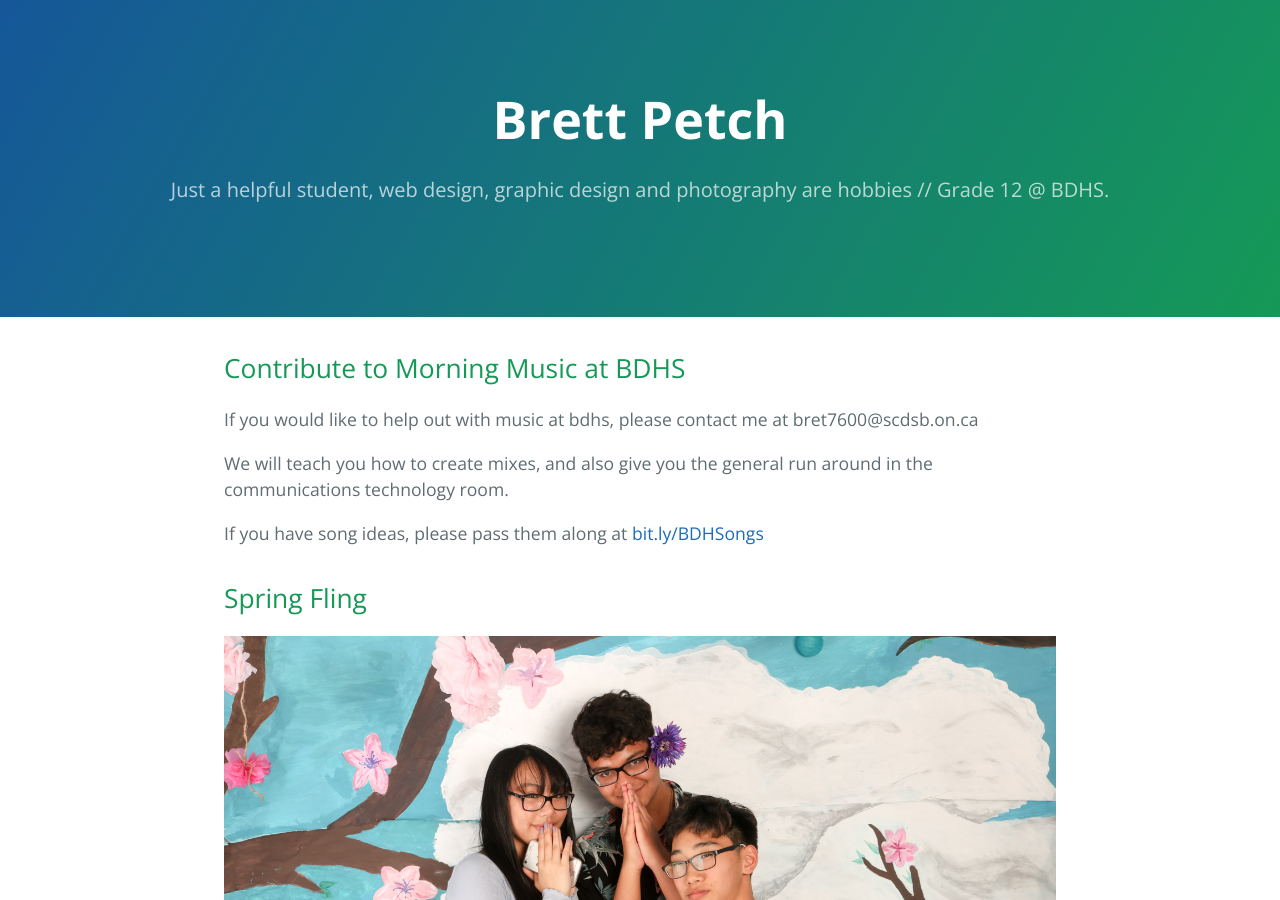
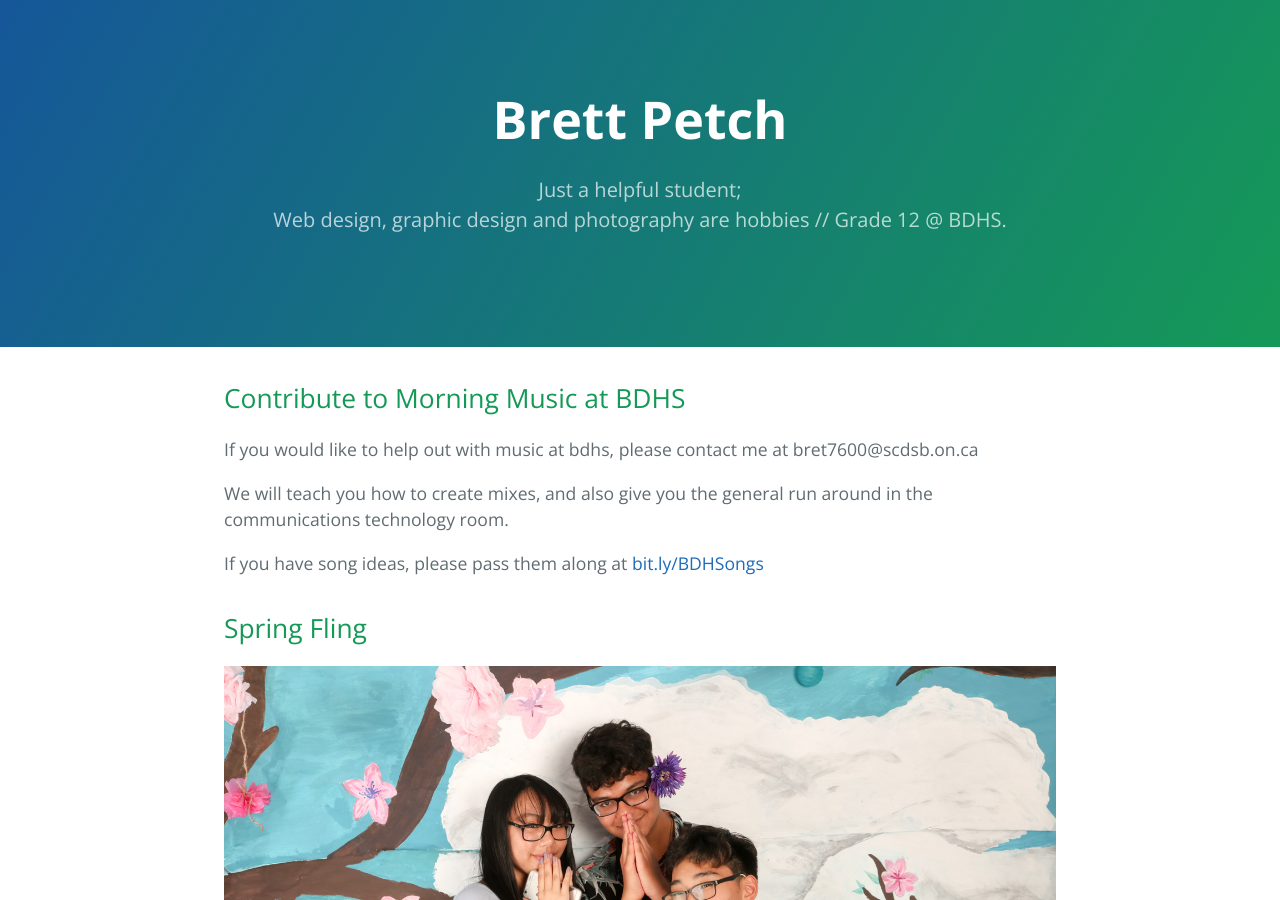
Before and after one commit to brettpetch/brettpetch.github.io, a Jekyll site: the page built from index.md, in a window 1280 px wide and 900 px high. Built offline with Jekyll 4.4.1, drawn with Linux system fonts in a browser that asks for light colours; our own code applies the rules of GitHub Pages for plain Markdown files; some of the changed text lies outside the part shown.

```diff
--- a/_config.yml
+++ b/_config.yml
@@ -1,5 +1,5 @@
 title: Brett Petch
-description: Just a helpful student, web design, graphic design and photography are hobbies // Grade 12 @ BDHS.
+description: Just a helpful student;<br> Web design, graphic design and photography are hobbies // Grade 12 @ BDHS.
 show_downloads: false
 google_analytics: UA-45906012-7
 theme: jekyll-theme-cayman
--- a/_layouts/default.html
+++ b/_layouts/default.html
@@ -21,7 +21,6 @@
         {% if site.github.is_project_page %}
           <span class="site-footer-owner"><a href="{{ site.github.repository_url }}">{{ site.github.repository_name }}</a> is maintained by <a href="{{ site.github.owner_url }}">{{ site.github.owner_name }}</a>.</span>
         {% endif %}
-        <span class="site-footer-credits">This page was generated by <a href="https://pages.github.com">GitHub Pages</a>.</span>
       </footer>
     </section>
 
```
